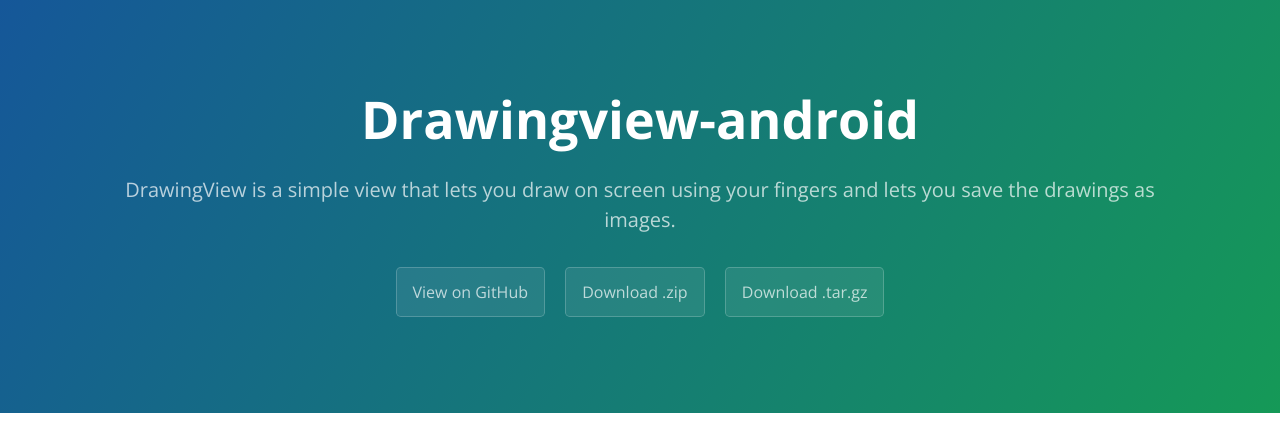
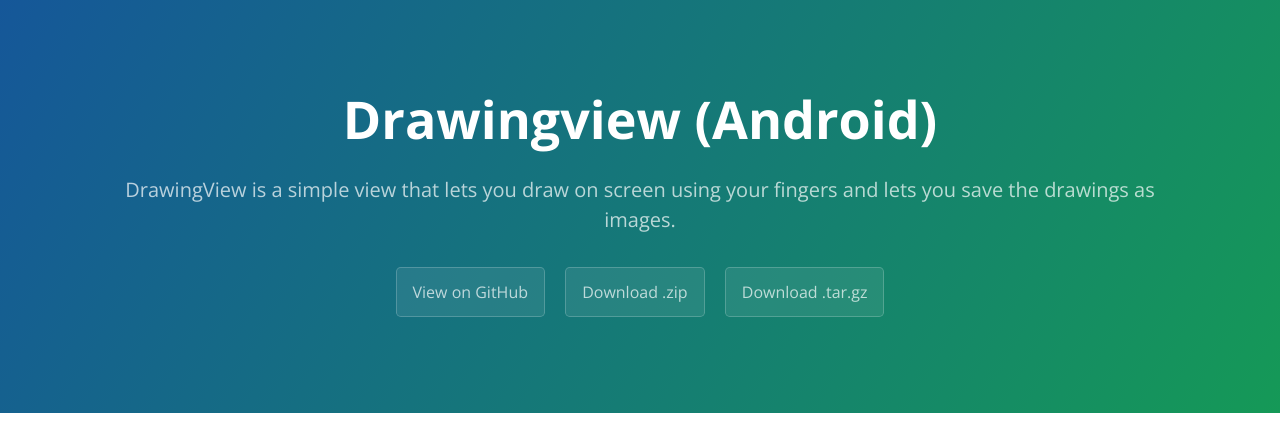
Before and after one commit to mukeshsolanki/DrawingView-Android, a plain HTML site: page index.html in a window 1280 px wide. Shown: the top 442 px of the page. Drawn offline with nearby package versions, Linux system fonts and the light colour scheme.

Commit message:
Create master branch via GitHub

```diff
--- a/index.html
+++ b/index.html
@@ -2,7 +2,7 @@
 <html lang="en-us">
   <head>
     <meta charset="UTF-8">
-    <title>Drawingview-android by mukeshsolanki</title>
+    <title>Drawingview (Android) by mukeshsolanki</title>
     <meta name="viewport" content="width=device-width, initial-scale=1">
     <link rel="stylesheet" type="text/css" href="stylesheets/normalize.css" media="screen">
     <link href='https://fonts.googleapis.com/css?family=Open+Sans:400,700' rel='stylesheet' type='text/css'>
@@ -11,7 +11,7 @@
   </head>
   <body>
     <section class="page-header">
-      <h1 class="project-name">Drawingview-android</h1>
+      <h1 class="project-name">Drawingview (Android)</h1>
       <h2 class="project-tagline">DrawingView is a simple view that lets you draw on screen using your fingers and lets you save the drawings as images.</h2>
       <a href="https://github.com/mukeshsolanki/DrawingView-Android" class="btn">View on GitHub</a>
       <a href="https://github.com/mukeshsolanki/DrawingView-Android/zipball/master" class="btn">Download .zip</a>
@@ -79,7 +79,7 @@ drawingView<span class="pl-k">.</span>saveImage(<span class="pl-smi">String</spa
 drawingView<span class="pl-k">.</span>loadImage(<span class="pl-smi">Bitmap</span> bitmap); <span class="pl-c">//Load image (your saved drawing)</span></pre></div>
 
       <footer class="site-footer">
-        <span class="site-footer-owner"><a href="https://github.com/mukeshsolanki/DrawingView-Android">Drawingview-android</a> is maintained by <a href="https://github.com/mukeshsolanki">mukeshsolanki</a>.</span>
+        <span class="site-footer-owner"><a href="https://github.com/mukeshsolanki/DrawingView-Android">Drawingview (Android)</a> is maintained by <a href="https://github.com/mukeshsolanki">mukeshsolanki</a>.</span>
 
         <span class="site-footer-credits">This page was generated by <a href="https://pages.github.com">GitHub Pages</a> using the <a href="https://github.com/jasonlong/cayman-theme">Cayman theme</a> by <a href="https://twitter.com/jasonlong">Jason Long</a>.</span>
       </footer>
```
Also changed, not shown: params.json (+1 -1 lines).
